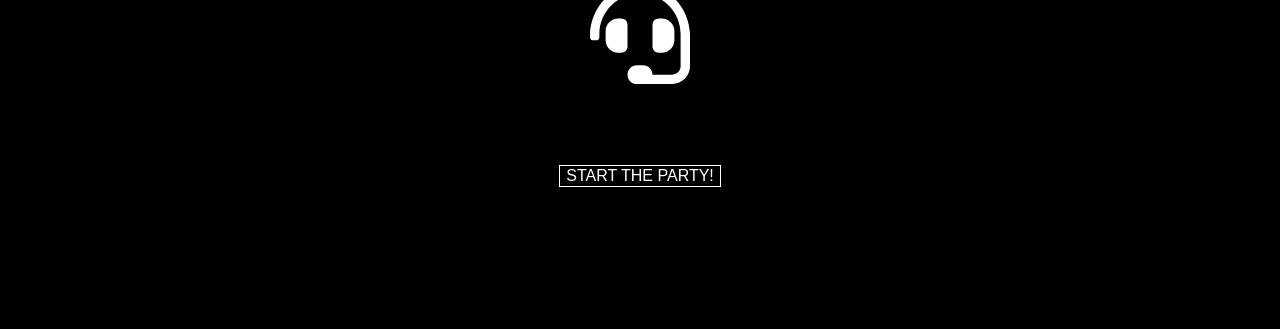
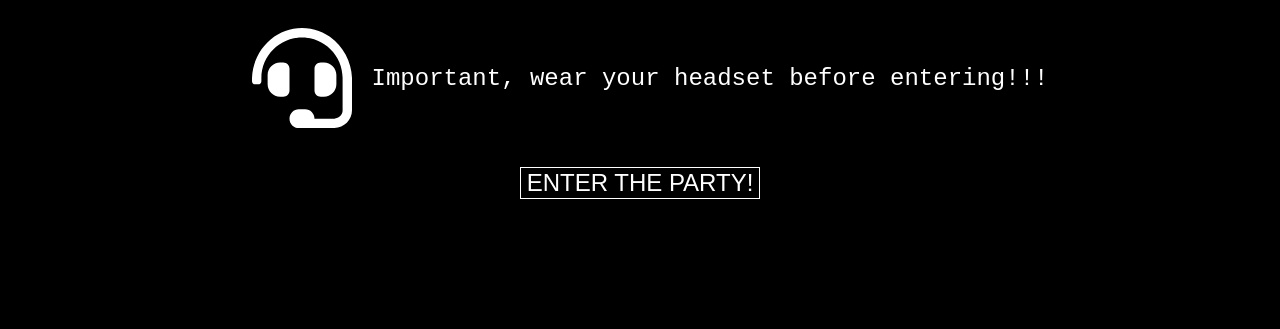
Before and after one commit to erikologic/secret-party-online-3d-videochat, a website built with webpack: page public/index.html in a window 1280 px wide. Shown: the part 471-800 px from the top of the page. Built offline with nearby package versions, Linux system fonts and the light colour scheme; what @babylonjs/core would draw is missing.

Commit message:
added headset warning

```diff
--- a/public/index.html
+++ b/public/index.html
@@ -18,8 +18,6 @@
             background-color: #000;
             color: #fff;
             font-family: Monospace;
-            font-size: 20rem;
-            line-height: 24px;
             overscroll-behavior: none;
         }
 
@@ -47,28 +45,42 @@
             display: flex;
             flex-direction: column;
             align-items: center;
-            /*justify-content: center;*/
+            /*justify-content: space-between;*/
             opacity: 1;
             background-color: #000000;
             color: #ffffff;
+        }
+
+        #overlay > div {
+            margin-bottom: 5vh;
         }
 
         #logoImg {
             width: 100%;
         }
 
-        #buttonContainer {
-            /* text-align: center; */
+        #headsetContainer {
+            display: flex;
+            align-items: center;
         }
 
         #headsetImg {
             width: 100px;
             height: 100px;
             fill: white;
+            padding: 0 20px 0 20px;
+        }
+
+        #headsetContainer > span {
+            font-size: 1.5rem;
+        }
+
+        #buttonContainer {
+            /* text-align: center; */
         }
 
         #startButton {
-             font-size: 1rem;
+             font-size: 1.5rem;
              background: transparent;
              color: #ffffff;
              outline: 1px solid #ffffff;
@@ -86,9 +98,10 @@
             </div>
             <div id="headsetContainer">
                 <svg id="headsetImg"  xmlns="http://www.w3.org/2000/svg" viewBox="0 0 512 512"><path d="M192 208c0-17.67-14.33-32-32-32h-16c-35.35 0-64 28.65-64 64v48c0 35.35 28.65 64 64 64h16c17.67 0 32-14.33 32-32V208zm176 144c35.35 0 64-28.65 64-64v-48c0-35.35-28.65-64-64-64h-16c-17.67 0-32 14.33-32 32v112c0 17.67 14.33 32 32 32h16zM256 0C113.18 0 4.58 118.83 0 256v16c0 8.84 7.16 16 16 16h16c8.84 0 16-7.16 16-16v-16c0-114.69 93.31-208 208-208s208 93.31 208 208h-.12c.08 2.43.12 165.72.12 165.72 0 23.35-18.93 42.28-42.28 42.28H320c0-26.51-21.49-48-48-48h-32c-26.51 0-48 21.49-48 48s21.49 48 48 48h181.72c49.86 0 90.28-40.42 90.28-90.28V256C507.42 118.83 398.82 0 256 0z"/></svg>
+                <span>Important, wear your headset before entering!!!</span>
             </div>
             <div id="buttonContainer">
-                <button id="startButton">Start the party!</button>
+                <button id="startButton">Enter the party!</button>
             </div>
         </div>
 
```
